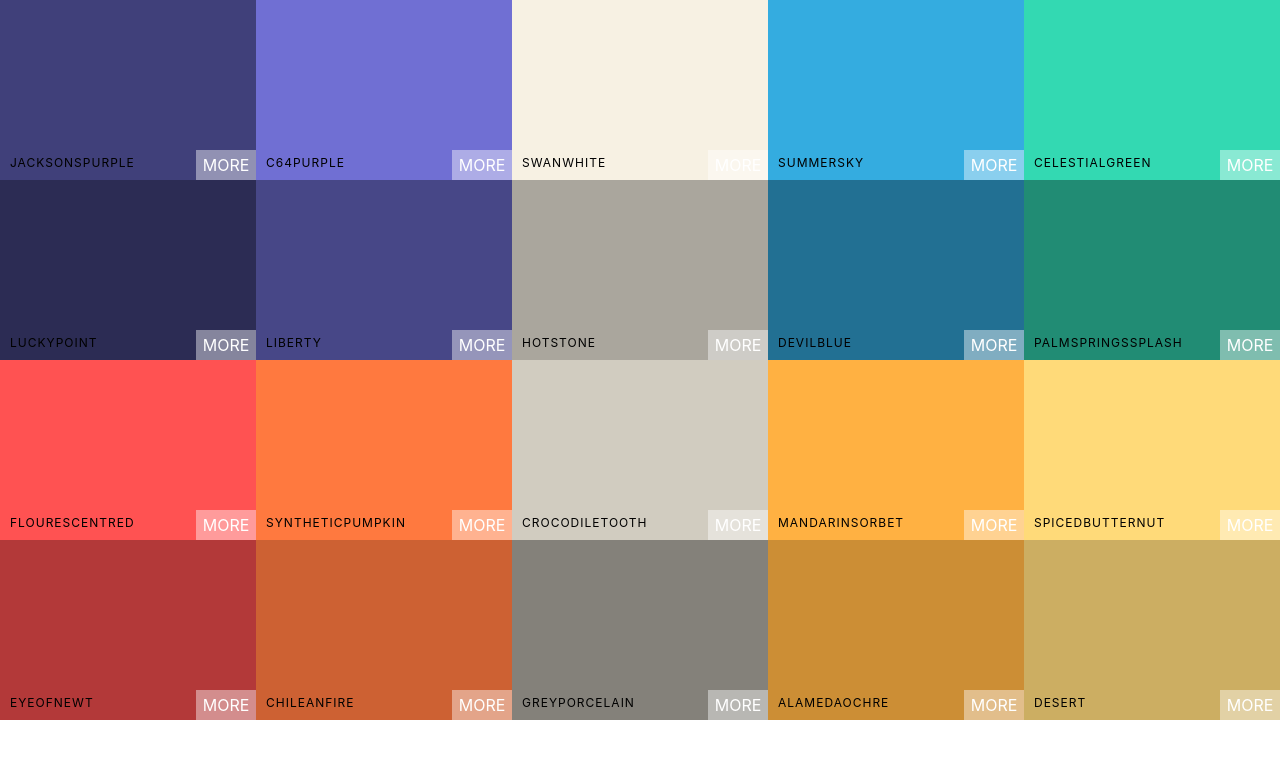
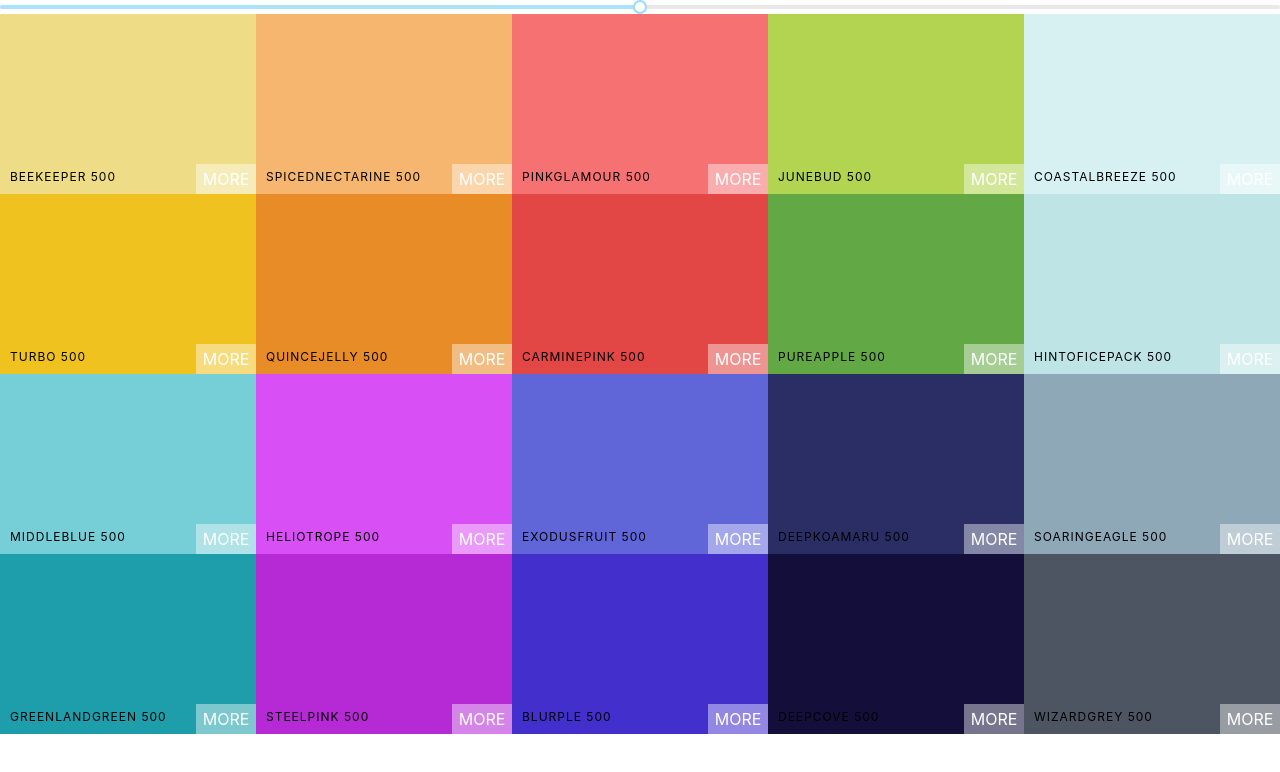
Before and after one commit to hacetheworld/color-app, a React (Create React App) app: page / in a window 1280 px wide. Shown: the top 772 px of the page. Built offline with nearby package versions, Linux system fonts and the light colour scheme.

Commit message:
Added slider

```diff
--- a/package.json
+++ b/package.json
@@ -4,6 +4,7 @@
   "private": true,
   "dependencies": {
     "chroma-js": "^2.1.0",
+    "rc-slider": "^8.7.1",
     "react": "^16.11.0",
     "react-copy-to-clipboard": "^5.0.2",
     "react-dom": "^16.11.0",
--- a/src/App.js
+++ b/src/App.js
@@ -5,15 +5,12 @@
 
 class App extends Component {
   render() {
-    console.log(generatePalette(SeedColors[4]))
     return (
 
+      <div>
+        <Palette palette={generatePalette(SeedColors[4])} />
+      </div>
 
-
-      <div>
-        <Palette {...SeedColors[6]} />
-
-      </div>
     );
 
 
--- a/src/component/palette/palette.component.jsx
+++ b/src/component/palette/palette.component.jsx
@@ -1,17 +1,33 @@
 import React, { Component } from 'react';
 import ColorBox from '../colorBox/colorBox.component'
 import './palette.style.css';
+import Slider from 'rc-slider';
+import 'rc-slider/assets/index.css';
 
 export default class Palette extends Component {
+
+    constructor(props) {
+        super(props);
+        this.state = {
+            level: 500
+        }
+    }
+
+    changeLevel = (level) => {
+        this.setState({ level })
+    }
+
     render() {
-        const colorBoxes = this.props.colors.map(color => (
-            <ColorBox background={color.color} name={color.name} />
+        const { colors } = this.props.palette;
+        const { level } = this.state;
+        const colorBoxes = colors[level].map(color => (
+            <ColorBox background={color.hex} name={color.name} />
         ))
         return (
             <div className='Palette'>
+                <Slider defaultValue={level} min={100} max={900} onAfterChange={this.changeLevel} step={100} />
                 {/* Navbars will go here */}
                 <div className='Palette-colors'>
-
                     {colorBoxes}
                 </div>
 
```
Also changed, not shown: 1 other file (tests, documents, lock files or other folders).
